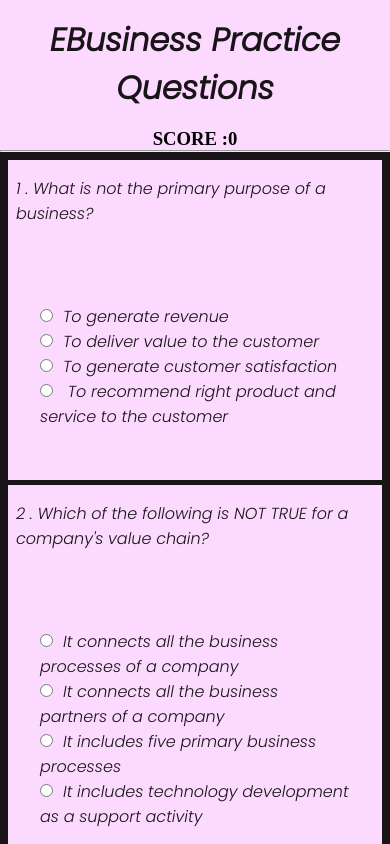
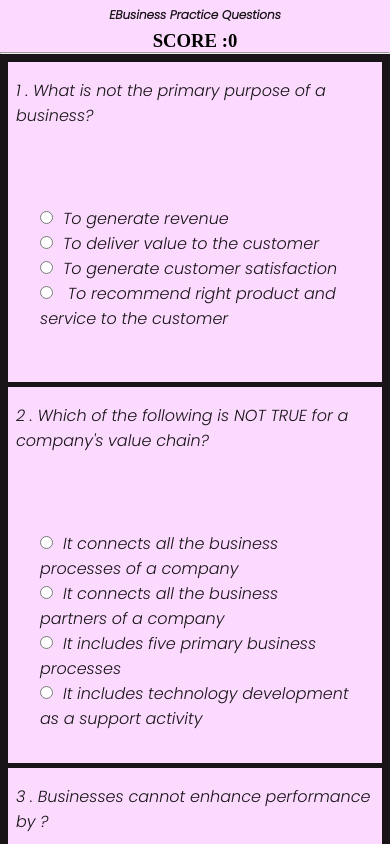
Before and after one commit to Anshuman1013/Ebusiness-Website, a plain HTML site: page index.html in a window 390 px wide. Shown: the top 844 px of the page. Drawn offline with Linux system fonts and the light colour scheme.

Commit message:
Update styles.css

```diff
--- a/styles.css
+++ b/styles.css
@@ -91,4 +91,11 @@ input[type="radio"]{
         font-family: 'Poppins','helvetica','sans-serif';
 
     }
+          #EB{
+        text-align: center;
+        font-family: 'Poppins', 'Helvetica Neue','sans-serif';
+        font-size: 12px;
+        color:#181418;
+        margin: 0.5em 0 0.5em 0;
+    }
   }
```
